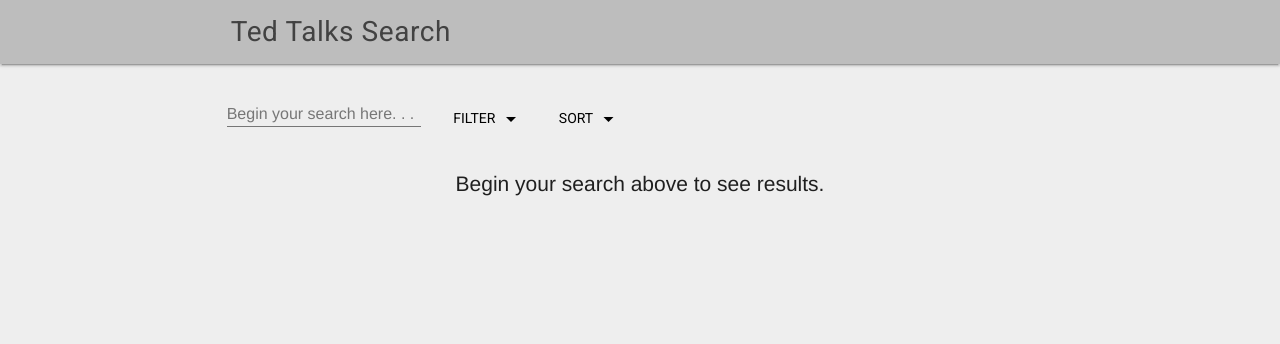
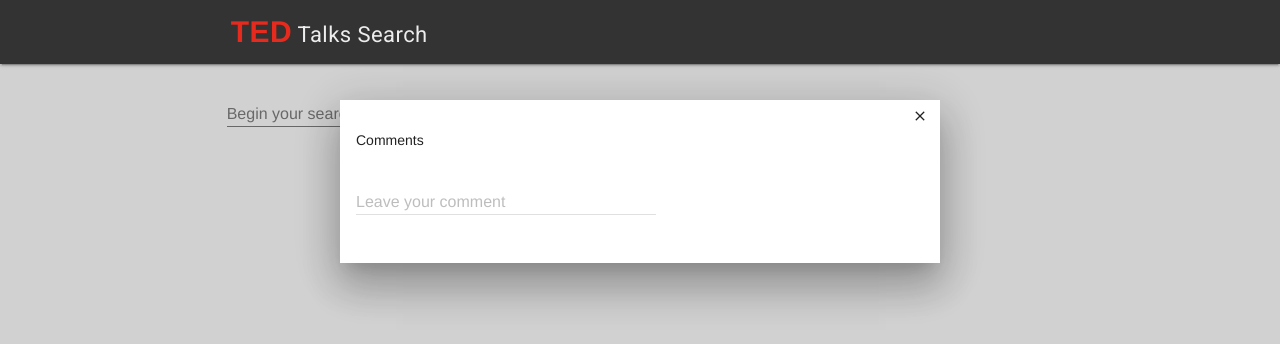
Before and after one commit to dervent/Mongo_Project, a plain HTML site: page app/templates/index.html in a window 1280 px wide. Drawn offline with nearby package versions, Linux system fonts and the light colour scheme.

Commit message:
changed overall styles, modal
new styles, overall UI fixes
added a modal template

```diff
--- a/app/static/style.css
+++ b/app/static/style.css
@@ -8,10 +8,10 @@
     margin: 20px 0;
 }
 
-
 .mdl-textfield__label.darker{
     color: rgba(0, 0, 0, 0.5) !important;
 }
+
 .mdl-textfield__input.darker{
     border-bottom: 1px solid rgba(0, 0, 0, 0.5) !important;
 }
@@ -20,3 +20,90 @@
    text-align: center;
     font-size: 1.5em;
 }
+
+.header-color {
+	background-color: #333 !important;
+}
+
+.mdl-layout-title {
+	color: #ededed;
+	font-size: 22px !important;
+}
+
+.mdl-layout__content {
+	background-color: #f6f6f6;
+}
+
+.ted-talk-font-red {
+	font-family: "Helvetica Neue", Helvetica, sans-serif;
+	color: #e62b1e;
+	font-size: 30px;
+	font-weight: 800;
+	vertical-align: text-bottom;
+}
+
+.mdl-list__item-primary-content {
+	padding-right: 10px;
+}
+
+.modal-close-button {
+	padding: 8px 12px;
+    position: absolute;
+    right: 0;
+    top: 0;
+    font-size: 16px;
+}
+
+.modal-close-button:hover {
+    background-color: #ccc;
+    cursor: pointer;
+}
+
+.modal-container {
+    z-index: 3;
+    //display: none;
+    padding-top: 100px;
+    padding-bottom: 100px;
+    position: fixed;
+    margin: auto;
+    top: 0;
+    width: 100%;
+    height: 100%;
+    overflow: auto;
+    background-color: rgb(0,0,0);
+    background-color: rgba(0,0,0,0.15);
+}
+
+.modal-content {
+    margin: auto;
+    background-color: #fff;
+    position: relative;
+    padding: 0;
+    outline: 0;
+    width: 600px;
+    box-shadow: 0 9px 46px 8px rgba(0, 0, 0, 0.14), 0 11px 15px -7px rgba(0, 0, 0, 0.12), 0 24px 38px 3px rgba(0, 0, 0, 0.2);
+}
+
+.inner-container {
+    padding: 2em 16px;
+}
+
+.mdl-textfield__label:after {
+	background-color: #e62b1e;
+}
+
+.mdl-radio__inner-circle {
+    background: #e62b1e;
+}
+
+.mdl-radio.is-checked .mdl-radio__outer-circle {
+	    border: 2px solid #e62b1e;
+}
+
+.mdl-grid {
+	height: 100px;
+}
+
+.mdl-card {
+	min-height: 80px;
+}
--- a/app/templates/index.html
+++ b/app/templates/index.html
@@ -3,6 +3,7 @@
 <head>
     <meta name="viewport" content="width=device-width, initial-scale=1.0, minimum-scale=1.0">
     <title>Ted Talks Search</title>
+    <link rel="shortcut icon" href="../static/media/favicon.ico" />
     <link rel="stylesheet"
           href="https://fonts.googleapis.com/css?family=Roboto:regular,bold,italic,thin,light,bolditalic,black,medium&amp;lang=en">
     <link rel="stylesheet" href="https://fonts.googleapis.com/icon?family=Material+Icons">
@@ -12,9 +13,9 @@
 </head>
 <body>
 <div class="demo-layout mdl-layout mdl-layout--fixed-header mdl-js-layout mdl-color--grey-200">
-    <header class="mdl-layout__header mdl-color--grey-400 mdl-color-text--grey-800">
+    <header class="mdl-layout__header mdl-color--grey-400 mdl-color-text--grey-800 header-color">
         <div class="mdl-layout__header-row">
-            <span id="headerTitle" class="mdl-layout-title">Ted Talks Search</span>
+            <span id="headerTitle" class="mdl-layout-title"><span class="ted-talk-font-red">TED</span> Talks Search</span>
         </div>
     </header>
     <main class="mdl-layout__content">
@@ -86,6 +87,25 @@
             <!-- AJAX call returns all matching documents to this div. See Jinja2 template for format -->
             <p class="fillerText">Begin your search above to see results.</p>
         </div>
+
+        <!-- Modal -->
+        <div id="the-modal" class="modal-container">
+            <div class="modal-content">
+                <div class="inner-container">
+                  <span onclick="document.getElementById('the-modal').style.display='none'"
+                  class="material-icons modal-close-button">clear</span>
+                  <span class="search-results"></span>
+                  <p>Comments</p>
+                  <form action="#">
+                      <div class="mdl-textfield mdl-js-textfield">
+                        <input class="mdl-textfield__input" type="text" id="comment-field">
+                        <label class="mdl-textfield__label" for="comment-field">Leave your comment</label>
+                      </div>
+                </form>
+                </div>
+            </div>
+        </div>
+
     </main>
 </div>
 <script src="http://code.jquery.com/jquery-3.3.1.min.js"></script>
```
Also changed, not shown: app/static/media/favicon.ico (added).
